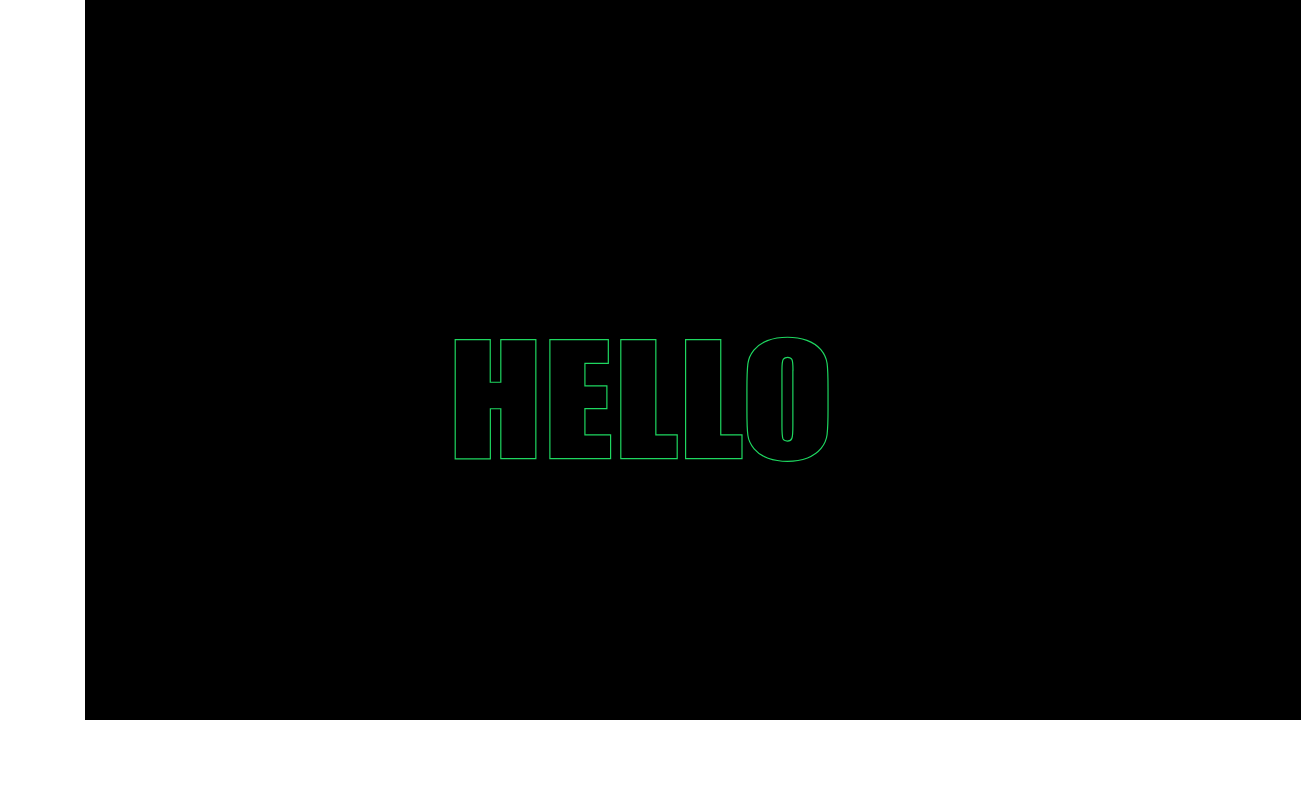
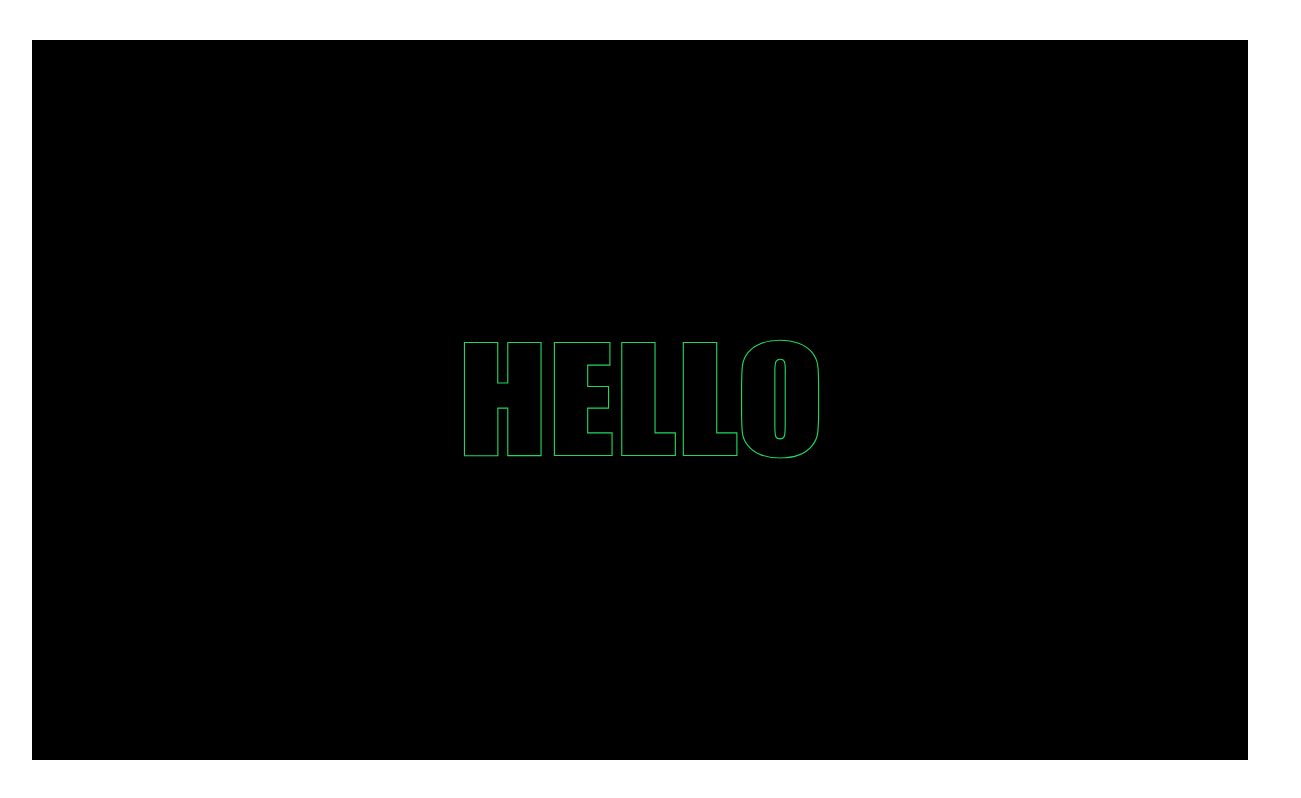
Before and after one commit to chiranthkothari/chiranth, a plain HTML site: page index.html in a window 1280 px wide. Shown: the whole page, 1301 px wide, since content can reach past the window. Drawn offline with nearby package versions, Linux system fonts and the light colour scheme.

Commit message:
Fix hero alignment

```diff
--- a/assets/style/styles.css
+++ b/assets/style/styles.css
@@ -1,18 +1,20 @@
 body{
     padding: 0;
     margin: 0;
-
 }
 #hero{
-    width: 100%;
-    height: 100%;
+    width: 100vw;
+    height: 100vh;
     text-align: center;
 }
 .black-box{
     background: black;
-    width: 95vw;
-    height: 90vh;
-    margin: auto;
+    width: 95%;
+    height: 90%;
+    position: absolute;
+    top: 50%;
+    left: 50%;
+    transform: translate(-50%,-50%);
 }
 .hello-text{
     width: 30%;
--- a/index.html
+++ b/index.html
@@ -12,8 +12,8 @@
 
 <body>
     <section id="hero">
-        <div class="container">
-            <div class="black-box align-middle">
+        <div class="black-box">
+            <div class="container">
                 <div class="hello-text">
                     <svg version="1.1" id="Layer_1" xmlns="http://www.w3.org/2000/svg" xmlns:xlink="http://www.w3.org/1999/xlink" x="0px" y="0px"
                         viewBox="0 0 320 108" style="enable-background:new 0 0 320 108;" xml:space="preserve">
```
